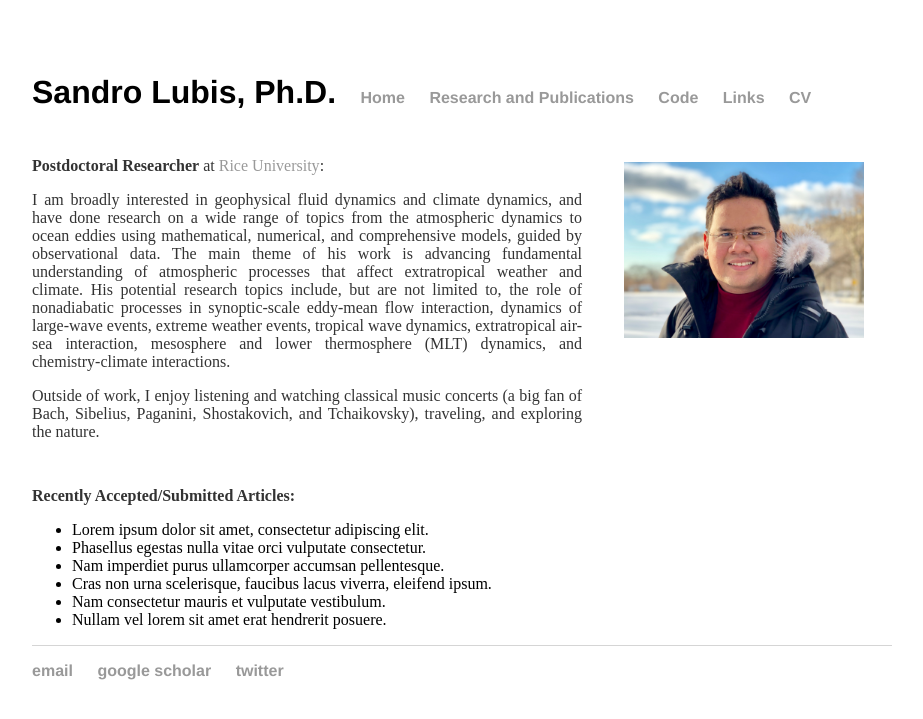
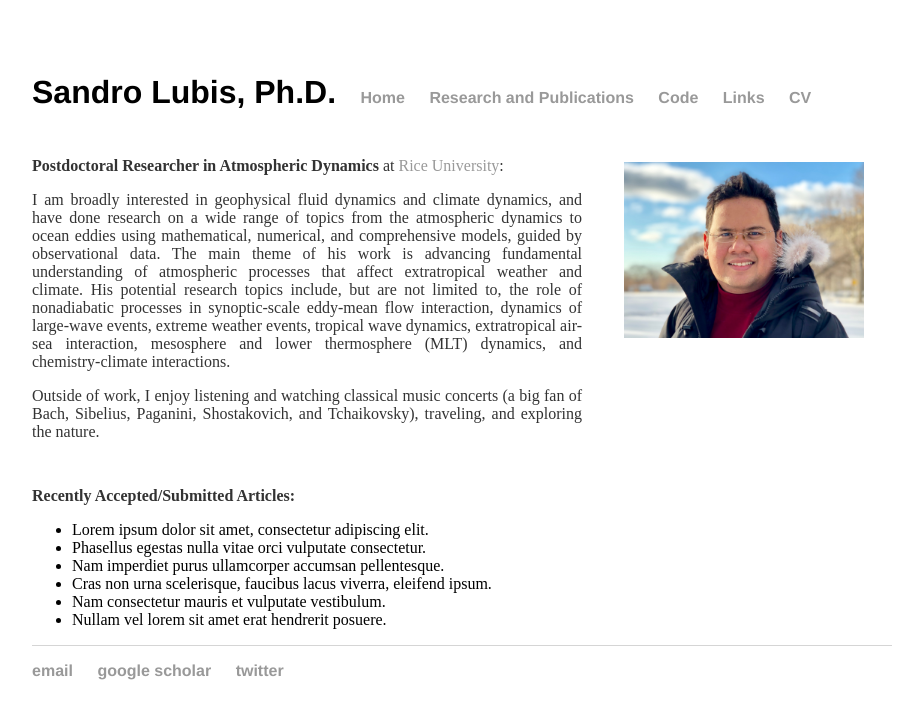
Before and after one commit to sandrolubis/sandrolubis.github.io, a Jekyll site: the page built from index.html, in a window 1280 px wide. Shown: the top 719 px of the page, without its empty margins (276-1199 px from the left). Built offline with Jekyll 4.4.1, drawn with Linux system fonts in a browser that asks for light colours.

Commit message:
Update index.html

```diff
--- a/index.html
+++ b/index.html
@@ -31,7 +31,7 @@ div.relative {
 	<img src="/assets/images/profile.jpg" alt="Me" style="position:absolute; left:900px;width:240px;padding-top:35px">
 
 
-	<p class="ex", style="padding-top:30px"><font size=3><b>Postdoctoral Researcher</b> at <a href="https://mech.rice.edu/">Rice University</a>:</p>
+	<p class="ex", style="padding-top:30px"><font size=3><b>Postdoctoral Researcher in Atmospheric Dynamics</b> at <a href="https://mech.rice.edu/">Rice University</a>:</p>
 
 
 	<p class="ex"><font size=3>I am broadly interested in geophysical fluid dynamics and climate dynamics,
```
